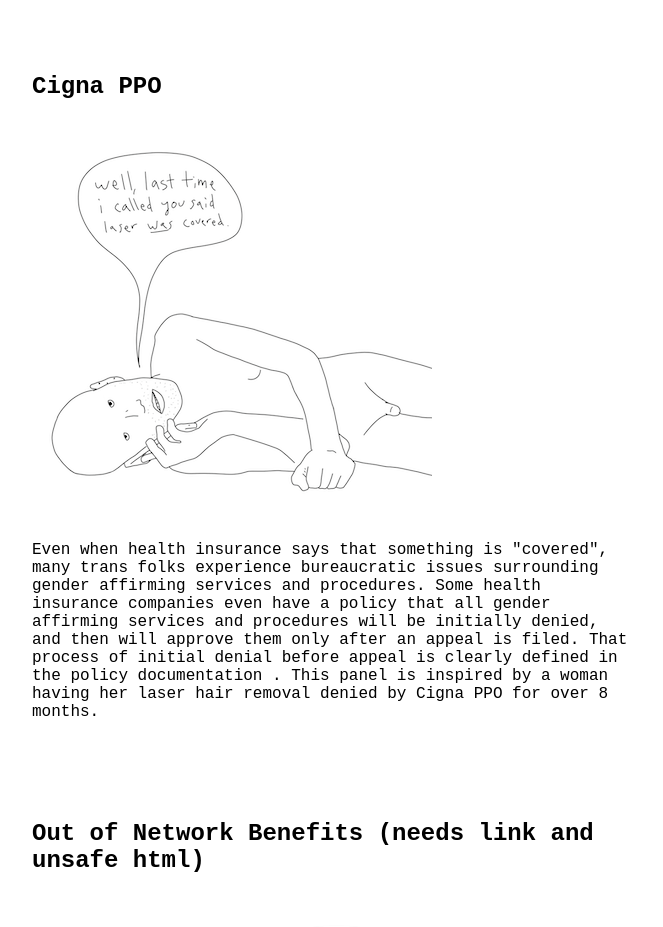
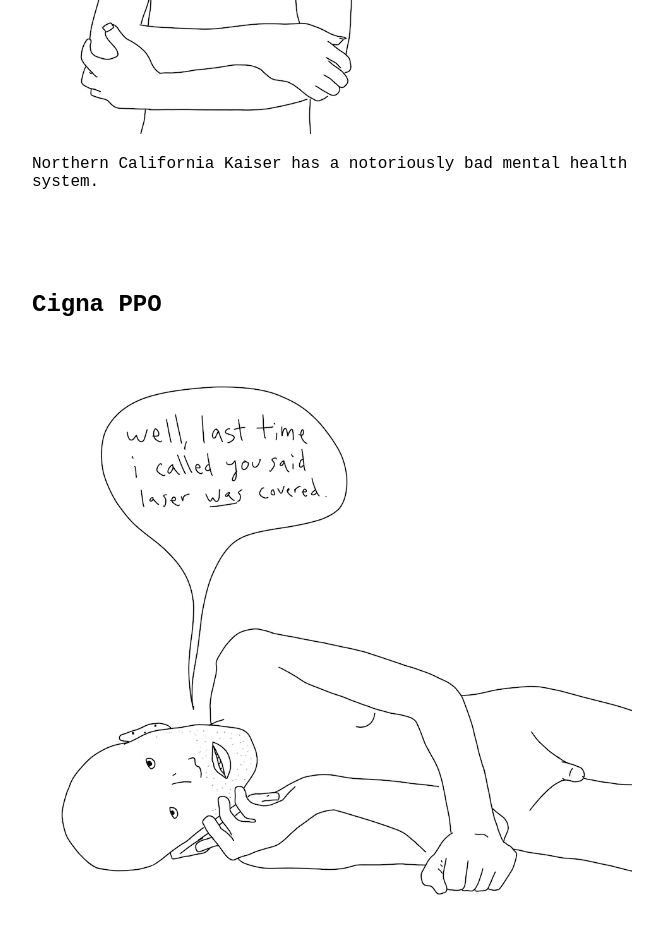
Before and after one commit to rykener/rykener.org, a React (Create React App) app: page /explain in a window 1280 px wide. Shown: the part 840-1767 px from the top of the page, without its empty margins (308-971 px from the left). Built offline with nearby package versions, Linux system fonts and the light colour scheme.

Commit message:
text updates

```diff
--- a/src/About.js
+++ b/src/About.js
@@ -15,9 +15,6 @@
       <p>
         though initially without the speech bubble or the stubble. i contemplated what someone would be saying on the phone with that look on her face. after that it all just started pouring out of me, and i made the 13 panels for the zine in about a week. i’m really delighted to be sharing this work with others. it has been exceptionally cathartic for me to make this, and i hope that some trans people who read it can find that catharsis as well.
       </p>
-      <p>
-        it was always about being seen.
-      </p>
       <p>stay gay,<br/>eleanor</p>
     </div>
   );
--- a/src/Explanations.js
+++ b/src/Explanations.js
@@ -17,8 +17,8 @@
   return (
     <div style={{padding: "2em 0"}}>
       <h2>{props.title}</h2>
-      <img src={`/smallest/${props.img}.png`} alt=""/>
-      <p>{props.text}</p>
+      <img src={`/exp/${props.img}.png`} alt=""/>
+      <p dangerouslySetInnerHTML={{__html: props.text}}></p>
     </div>
   )
 }
--- a/src/explanations.json
+++ b/src/explanations.json
@@ -4,7 +4,7 @@
       {
         "title": "cover",
         "img": "01_cover",
-        "text": "---"
+        "text": "Northern California Kaiser has a notoriously bad mental health system."
       },
       {
         "title": "Cigna PPO",
@@ -12,9 +12,9 @@
         "text": "Even when health insurance says that something is \"covered\", many trans folks experience bureaucratic issues surrounding gender affirming services and procedures. Some health insurance companies even have a policy that all gender affirming services and procedures will be initially denied, and then will approve them only after an appeal is filed. That process of initial denial before appeal is clearly defined in the policy documentation . This panel is inspired by a woman having her laser hair removal denied by Cigna PPO for over 8 months."
       },
       {
-        "title": "Out of Network Benefits (needs link and unsafe html)",
+        "title": "Out of Network Benefits",
         "img": "04",
-        "text": "Many health insurance companies will only cover surgeries from a narrow set of surgeons, which are often surgeons who work for major hospital systems. Many gender affirming surgeries are difficult procedures that require extremely specialized training. It’s not uncommon to find surgeons doing procedures on trans folks who do not have adequate training to be doing them. The causes of this are complex and have a significant history, and you can read a lot about in here [link to that insane article on r/transgender_surgeries]. <br/> When folks are faced with such terrible choices, they often elect to pay cash for surgeries with more competent surgeons. Many of us turn to Go Fund Me for this, as surgeries can range between $5,000 and $65,000, plus recovery costs. "
+        "text": "Many health insurance companies will only cover surgeries from a narrow set of surgeons, which are often surgeons who work for major hospital systems. Many gender affirming surgeries are difficult procedures that require extremely specialized training. It’s not uncommon to find surgeons doing procedures on trans folks who do not have the adequate training to be doing them. The causes of this are complex and have a significant history, which you can read a lot about <a target=\"_blank\" href=\"https://jezebel.com/when-surgeons-fail-their-trans-patients-1844774990\">here</a>.<br/><br/> When folks are faced with such terrible choices, they often elect to pay cash for surgeries with more competent surgeons. However, <a target=\"_blank\" href=\"https://williamsinstitute.law.ucla.edu/publications/lgbt-poverty-us/\">trans folks are twice as likely as cishet folks to live in poverty</a>, and even for those of us who don't live in poverty, the surgeries are still often prohibitively expensive. So folks turn to Go Fund Me to get community help with surgery fees, which can range between $5,000 and $65,000, plus recovery costs. "
       },
       {
         "title": "$13,000 Later",
@@ -29,47 +29,47 @@
       {
         "title": "Medicaid Coverage Gap",
         "img": "07",
-        "text": "---"
+        "text": "In the US, folks who make under a certain income are eligible for Medicaid health insurance. This panel was inspired by a dear friend who, after 18 months on a waiting list for his top surgery had his income increase by a miniscule amount. It was literally the difference between making $16,000 one year and $17,000 the next. That income difference made him lose his health insurance and he was not able to afford replacement coverage. Because of this he had to cancel his top surgery and eventually electeded to organize a GoFundMe to cover it."
       },
       {
         "title": "Controlled Substance",
         "img": "08",
-        "text": "---"
+        "text": "Testosterone, the life saving hormal treatment for transmasc individuals, is an FDA controlled substance. Because of this, if a pharmacy runs out of stock of the generic version of T you are unable to call around and find a place that does have the generic version. They can't release that info about a controlled substance. And because health insurance sucks, getting the non-generic version of the drug is often outrageously expensive."
       },
       {
-        "title": "Insurance Kinks",
+        "title": "Repeated Denials (Insurance Kinks)",
         "img": "09",
         "text": "See explanation for panel #2, \"Cigna PPO\". This is a joke, but the crocs are serious."
       },
       {
         "title": "Trauma Therapist Navigates Kaiser",
         "img": "10",
-        "text": "---"
+        "text": "See the cover of the zine lol."
       },
       {
         "title": "Support Ur Siblings",
         "img": "11",
-        "text": "---"
+        "text": "As if dealing with insurance folks on the phone wasn't upsetting enough, getting persistently misgendered when calling health insurance is super common. Even for folks who have their legal name and gender marker updated. It helps A LOT to call insurance with the support of a friend, maybe they'll even talk for you."
       },
       {
         "title": "Gatekeeping",
         "img": "12",
-        "text": "---"
+        "text": "Letters. Letters. Letters"
       },
       {
         "title": "Looking for Work",
         "img": "13",
-        "text": "---"
+        "text": "You could work a fancy Bay Area tech job that has garbage insurance, making $100,000/year or you could work a medicore non-profit job with great insurance making $60,000/year. If you need a $65,000 surgery that the non-profit's insurance would cover, you're still gonna come out on top with the paycut... especially if you consider the long terms costs of transition, it's highly possible this situation would recur"
       },
       {
         "title": "Why I'm an Anti-Capitalist",
         "img": "14",
-        "text": "I personally find it hard to say that there are architects that specifically hate trans people, and that’s why they make health insurance the way they do. I think it’s more so that they don’t care about us and don’t care to learn anything about us. That ignorance, plus the drive for profit, creates discriminatory systems. But I’m literally just some rando, don’t listen to me, read a book about redlining and tell me how systemic oppression really works."
+        "text": "I personally find it hard to say that there are architects that specifically hate trans people, like JKR, and that’s why they make health insurance the way they do. I think it’s more so that they don’t care about us and don’t care to learn anything about us. That ignorance, plus the drive for *profit*, creates discriminatory systems. But I’m literally just some random white girl on the internet with a goofy name, don’t listen to me, read a book about redlining and tell me how systemic oppression really works."
       },
       {
         "title": "An Unsanctioned Cure",
         "img": "15",
-        "text": "Ketamine, commonly known as a \"horse tranquilizer\" or a party drug, is a highly effective anti-depressant when used in a specific manner (50-70mg every 72hrs). Insurance will rarely cover the drug or the appointments to get the drug. When prescribed, it often comes in a nasal spray, and is not snorted as depicted in this panel. Because the street drug is substantially cheaper than having to pay a doctor AND the pharmacy… it makes financial sense to just get it illegally. The person in the panel is being depicted as doing WAY more ketamine than required for her depression, don’t try this at home."
+        "text": "Ketamine, commonly known as a \"horse tranquilizer\" or a party drug, is a highly effective anti-depressant when used in a specific manner (~70mg intranasally every 72hrs). Insurance will rarely cover the drug or the appointments to get the drug. When prescribed, it often comes in a nasal spray, not a powder as depicted in this panel. Because the street drug is substantially cheaper than having to pay a doctor in cash AND the pharmacy… it kinda makes sense to just get it from your friendly neighborhood k dealer."
       }
     ]
 }
```
